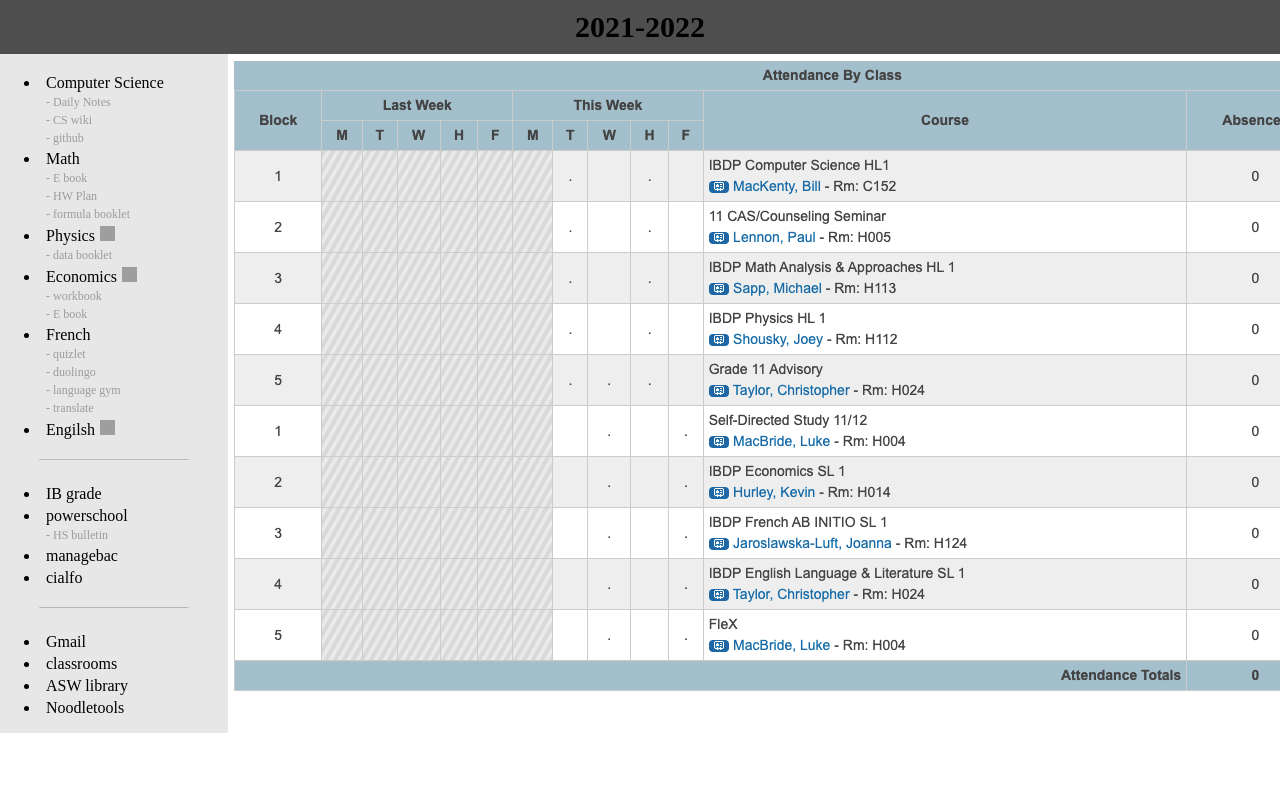
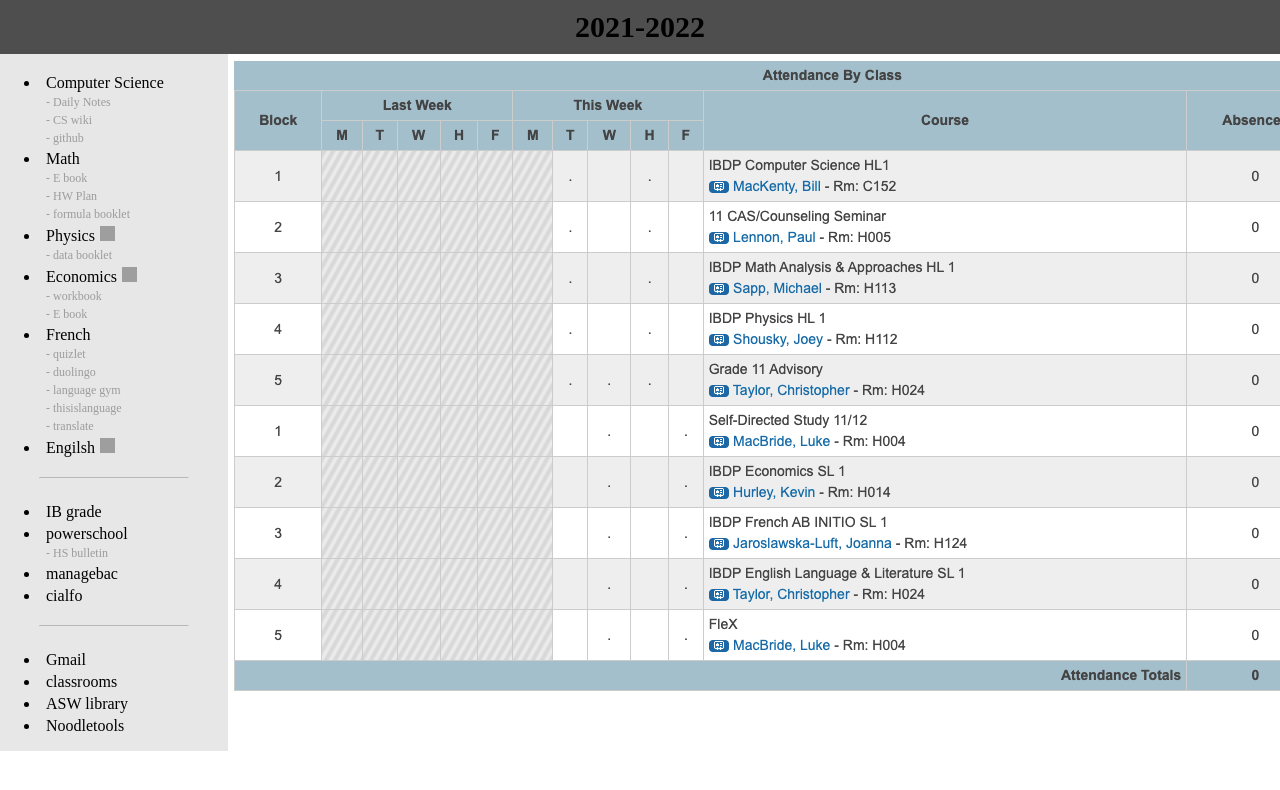
Before and after one commit to JaeWonS0465/index20212022, a plain HTML site: page index.htm in a window 1280 px wide. Shown: the top 790 px of the page. Drawn offline with Linux system fonts and the light colour scheme; grey boxes are pictures that could not be loaded.

Commit message:
Update index.htm

```diff
--- a/index.htm
+++ b/index.htm
@@ -74,6 +74,7 @@
                 <a href="https://quizlet.com/login?redir=https://quizlet.com/latest" target="blank" style="color: rgb(156, 156, 156); font-size: 12px; padding-top: 0px; padding-left: 22px;">- quizlet</a><br>
                 <a href="https://www.duolingo.com/learn" target="blank" style="color: rgb(156, 156, 156); font-size: 12px; padding-top: 0px; padding-left: 22px;">- duolingo</a><br>
                 <a href="https://www.language-gym.com/" target="blank" style="color: rgb(156, 156, 156); font-size: 12px; padding-top: 0px; padding-left: 22px;">- language gym</a><br>
+                <a href="https://my.thisislanguage.com/school/browse" target="blank" style="color: rgb(156, 156, 156); font-size: 12px; padding-top: 0px; padding-left: 22px;">- thisislanguage</a><br>
                 <a href="https://translate.google.com/?sl=fr&tl=en&op=translate" target="blank" style="color: rgb(156, 156, 156); font-size: 12px; padding-top: 0px; padding-left: 22px;">- translate</a>
                 <li><a href="https://classroom.google.com/c/Mzc3ODc0NzUxMzg3" target="blank">Engilsh</a><a href="https://drive.google.com/file/d/1-bxIho8ohPNACw_v9PHkEjeWzWXz_Uvk/view?ts=6127e6e4" target="blank"><img src="https://play-lh.googleusercontent.com/nufRXPpDI9XP8mPdAvOoJULuBIH_OK4YbZZVu8i_-eDPulZpgb-Xp-EmI8Z53AlXHpqX" width="15px" height="15px" style="margin-left: 5px;"></a></li>
             </span>
```
